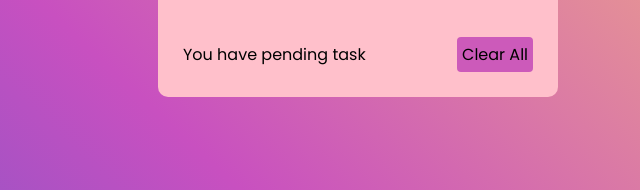
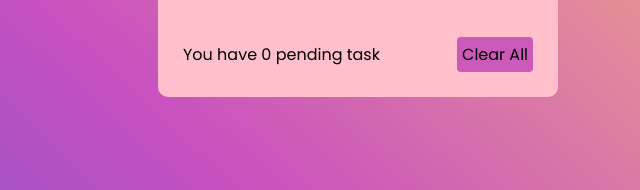
Before and after one commit to arundivakaran/todoapp, a plain HTML site: page index.html in a window 1280 px wide. Shown: the part 208-398 px from the top of the page, 282-922 px from the left. Drawn offline with Linux system fonts and the light colour scheme; the site is published under a folder, as on GitHub Pages, so addresses that start at the root find nothing.

Commit message:
Update index.html

```diff
--- a/index.html
+++ b/index.html
@@ -32,5 +32,5 @@
 
 
     </body>
-    <script src="/script/script1.js"></script>
+    <script src="script1.js"></script>
 </html>
```
